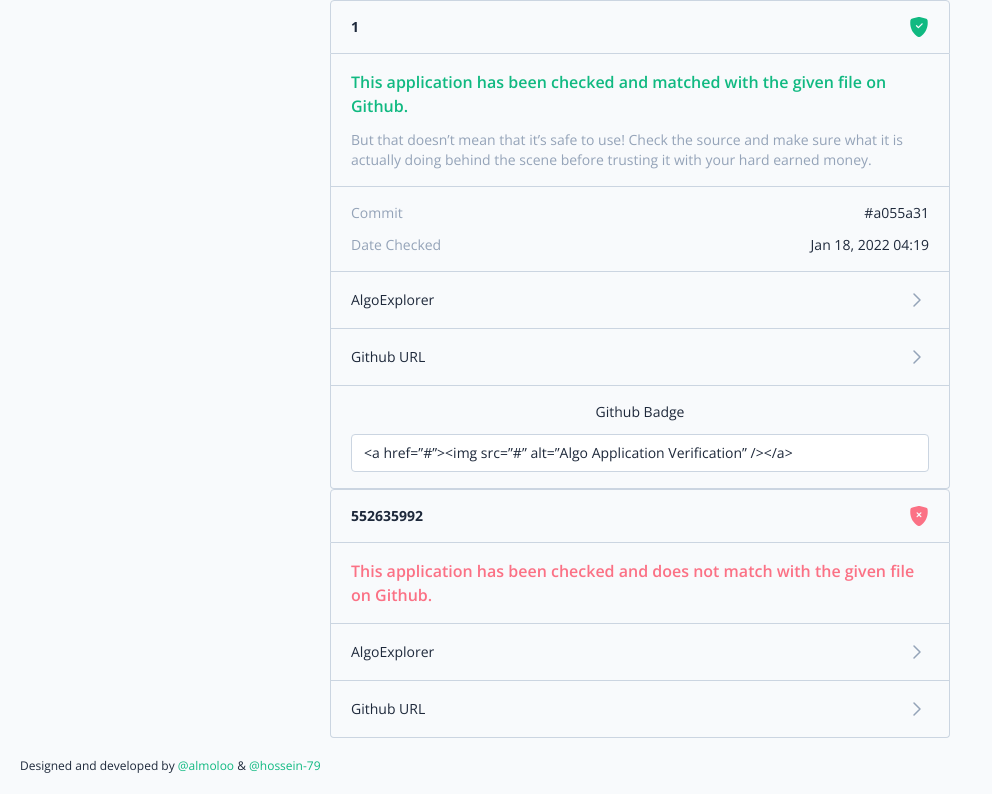
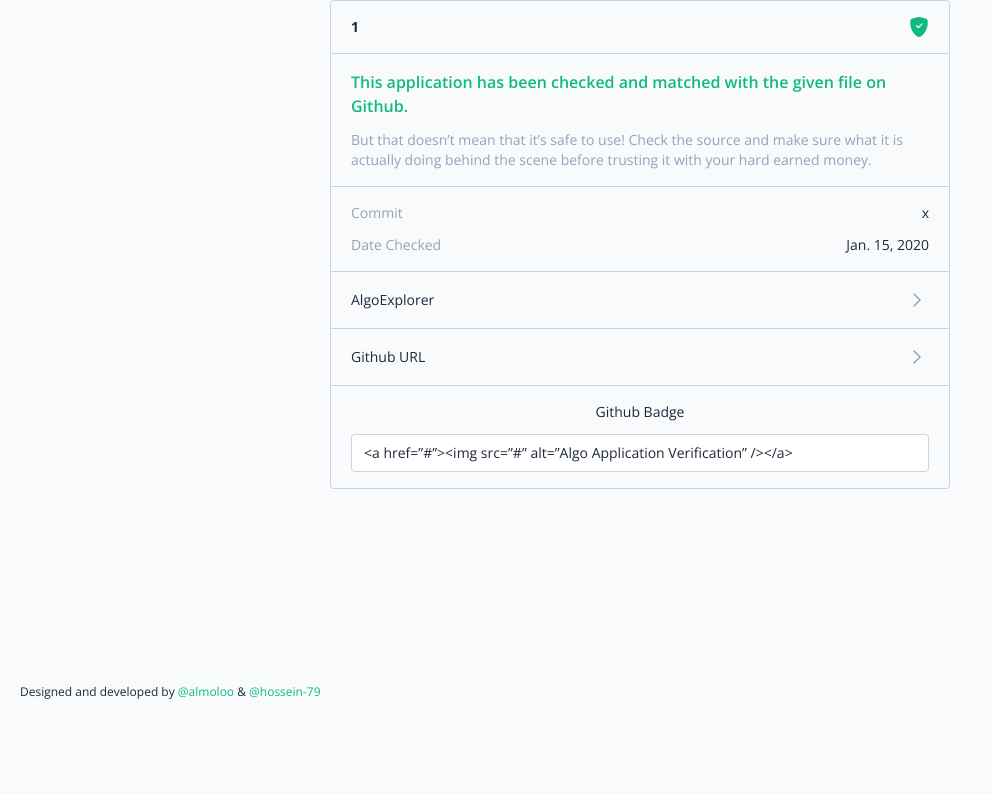
Before and after one commit to Hossein-79/twins, a Django app: page /application/1 in a window 1280 px wide. Shown: the part 80-874 px from the top of the page, without its empty margins (0-992 px from the left). After the commit the page ends 779 px from the top, so only its background shows below. Run offline with Django 4.2, Linux system fonts and the light colour scheme; tables that the repository leaves empty hold one stand-in row (values such as "Sample post"); style sheets or scripts are compiled from the project's sources; parts of the project's set-up code (start-up, migrations or seed data) failed here and were passed over.

Commit message:
finish verify app

```diff
--- a/algo/urls.py
+++ b/algo/urls.py
@@ -28,7 +28,5 @@ urlpatterns = [
 
     path('choose/', views.choose_repo_file),
     path('check_app/', views.check_application),
-    path('test1/', views.test1),
-    path('test2/', views.test2),
     path('admin/', admin.site.urls),
 ]
--- a/twins/templates/application.html
+++ b/twins/templates/application.html
@@ -36,16 +36,16 @@
                 <ul>
                     <li class="flex items-center justify-between mb-3">
                         <span class="text-slate-400">Commit</span>
-                        <span>#a055a31</span>
+                        <span>{{app.commit_hash}}</span>
                     </li>
                     <li class="flex items-center justify-between">
                         <span class="text-slate-400">Date Checked</span>
-                        <span>Jan 18, 2022 04:19</span>
+                        <span>{{app.check_date}}</span>
                     </li>
                 </ul>
             </div>
             <div class="card-item">
-                <a href="#" class="flex items-center justify-between hover:bg-slate-100 dark:hover:bg-slate-800/50 active:bg-slate-200 dark:active:bg-slate-800/75 transition-colors">
+                <a href="https://algoexplorer.io/application/{{app.contract_id}}" target="_blank" class="flex items-center justify-between hover:bg-slate-100 dark:hover:bg-slate-800/50 active:bg-slate-200 dark:active:bg-slate-800/75 transition-colors">
                     <span>AlgoExplorer</span>
                     <svg role="img" class="text-slate-400 dark:text-slate-600 w-6 h-6">
                         <use xlink:href="/static/sprite.svg#icon-chevron-right"></use>
@@ -53,7 +53,7 @@
                 </a>
             </div>
             <div class="card-item">
-                <a href="#" class="flex items-center justify-between hover:bg-slate-100 dark:hover:bg-slate-800/50 active:bg-slate-200 dark:active:bg-slate-800/75 transition-colors">
+                <a href="https://github.com/{{app.owner_name}}/{{app.repository_name}}" target="_blank" class="flex items-center justify-between hover:bg-slate-100 dark:hover:bg-slate-800/50 active:bg-slate-200 dark:active:bg-slate-800/75 transition-colors">
                     <span>Github URL</span>
                     <svg role="img" class="text-slate-400 dark:text-slate-600 w-6 h-6">
                         <use xlink:href="/static/sprite.svg#icon-chevron-right"></use>
@@ -69,42 +69,6 @@
                 </div>
             </div>
         </div>
-        <!-- END/SUCCESS -->
-        <!-- ERROR -->
-        <div class="card text-sm md:col-start-2 md:col-end-4">
-            <div class="card-item text-center">
-                <h2 class="font-bold flex items-center justify-between">
-                    <strong class="font-bold">552635992</strong>
-                    <svg role="img" class="text-rose-400 w-5 h-5">
-                        <use xlink:href="/static/sprite.svg#icon-shield-x"></use>
-                    </svg>
-                </h2>
-            </div>
-            <div class="card-item">
-                <div>
-                    <p class="text-base font-semibold text-rose-400">
-                        This application has been checked and does not match with the given file on Github.
-                    </p>
-                </div>
-            </div>
-            <div class="card-item">
-                <a href="#" class="flex items-center justify-between hover:bg-slate-100 dark:hover:bg-slate-800/50 active:bg-slate-200 dark:active:bg-slate-800/75 transition-colors">
-                    <span>AlgoExplorer</span>
-                    <svg role="img" class="text-slate-400 dark:text-slate-600 w-6 h-6">
-                        <use xlink:href="/static/sprite.svg#icon-chevron-right"></use>
-                    </svg>
-                </a>
-            </div>
-            <div class="card-item">
-                <a href="#" class="flex items-center justify-between hover:bg-slate-100 dark:hover:bg-slate-800/50 active:bg-slate-200 dark:active:bg-slate-800/75 transition-colors">
-                    <span>Github URL</span>
-                    <svg role="img" class="text-slate-400 dark:text-slate-600 w-6 h-6">
-                        <use xlink:href="/static/sprite.svg#icon-chevron-right"></use>
-                    </svg>
-                </a>
-            </div>
-        </div>
-        <!-- END/ERROR -->
     </div>
 
 {% endblock %}
--- a/twins/views.py
+++ b/twins/views.py
@@ -1,5 +1,4 @@
 import json
-from sre_constants import SUCCESS
 from django.shortcuts import render
 from django.http import JsonResponse
 from django.views.decorators.csrf import csrf_exempt
@@ -7,21 +6,14 @@ from . import github
 from . import algo_explorer
 from .models import Application
 
-#test pages
-def test1(request):
-    return JsonResponse({'ss':'sss'})
-
-def test2(request):
-    return render(request, 'test2.html')
-
 # Create your views here.
 def index(request):
-    applications = Application.objects.all().filter(expired=False)[:3]
+    applications = Application.objects.all().filter(expired=False).order_by('-id')[:3]
     context = {'applications': applications}
     return render(request, 'index.html', context)
 
 def all_applications(request):
-    applications = Application.objects.all().filter(expired=False)
+    applications = Application.objects.all().filter(expired=False).order_by('-id')
     context = {'applications': applications}
     return render(request, 'all_applications.html',context)
 
@@ -64,7 +56,9 @@ def get_repo_contract_files(request):
         repo_url = body['github_repo']
 
         try:
-            repo_path = repo_url.split('github.com/')[1]
+            repo_path = '/'.join(repo_url.split('github.com/')[1].split('/')[0:2])
+            print(repo_path)
+            print(repo_url.split('github.com/')[1])
             context = github.get_repo(repo_path)
         except:
             context['success'] = False
@@ -81,10 +75,12 @@ def check_application(request):
         file_path = body['file_path']
         app_id = body['app_id']
 
-        print(repo_url, file_path, app_id)
-
         app = algo_explorer.get_application_by_id(app_id)
         if app['exist'] == False:
+            context['success'] = False
+            return JsonResponse(context)
+
+        if Application.objects.filter(contract_id = app_id).exists():
             context['success'] = False
             return JsonResponse(context)
 
@@ -95,20 +91,34 @@ def check_application(request):
             context['success'] = False
             return JsonResponse(context)
 
+
         compiled = algo_explorer.compile_teal(program_string)
 
         context['success'] = True
         context['app_id'] = app['application']['id']
 
         if compiled == approval_program:
+            repo_owner , repo_name = repo_url.split('/')
+            last_commit = github.get_last_commit_sha(repo_url)
             application = Application.objects.create(
-
+                repository_name = repo_name,
+                owner_name = repo_owner,
+                contract_id = app['application']['id'],
+                commit_hash = last_commit,
+                expired = False
             )
-            print('true')
-        else:
-            print('false')
 
         return JsonResponse(context)
+
+def get_application(request, app_id):
+    context = {}
+    try:
+        app = Application.objects.get(contract_id = app_id)
+        context['app'] = app
+        return render(request, 'application.html', context)
+    except:
+        context['app_id'] = app_id
+        return render(request, 'rejected.html', context)
 
 
 
@@ -122,16 +132,6 @@ def check_application(request):
 
 
 
-def get_application(request, app_id):
-    print(app_id)
-    context = {}
-    try:
-        app = Application.objects.get(contract_id = app_id)
-        context['app'] = app
-        return render(request, 'application.html', context)
-        #return JsonResponse({'validated' : True, 'app_id' : app.contract_id})
-    except:
-        return JsonResponse({'sdfs' : 'sdf'})
 
     # context = algo_explorer.get_application_by_id(app_id)
     # return render(request, 'search_application.html', context)
```
Also changed, not shown: twins/templates/all_applications.html (+33 -45 lines), twins/templates/rejected.html (added, +33 -0 lines).
